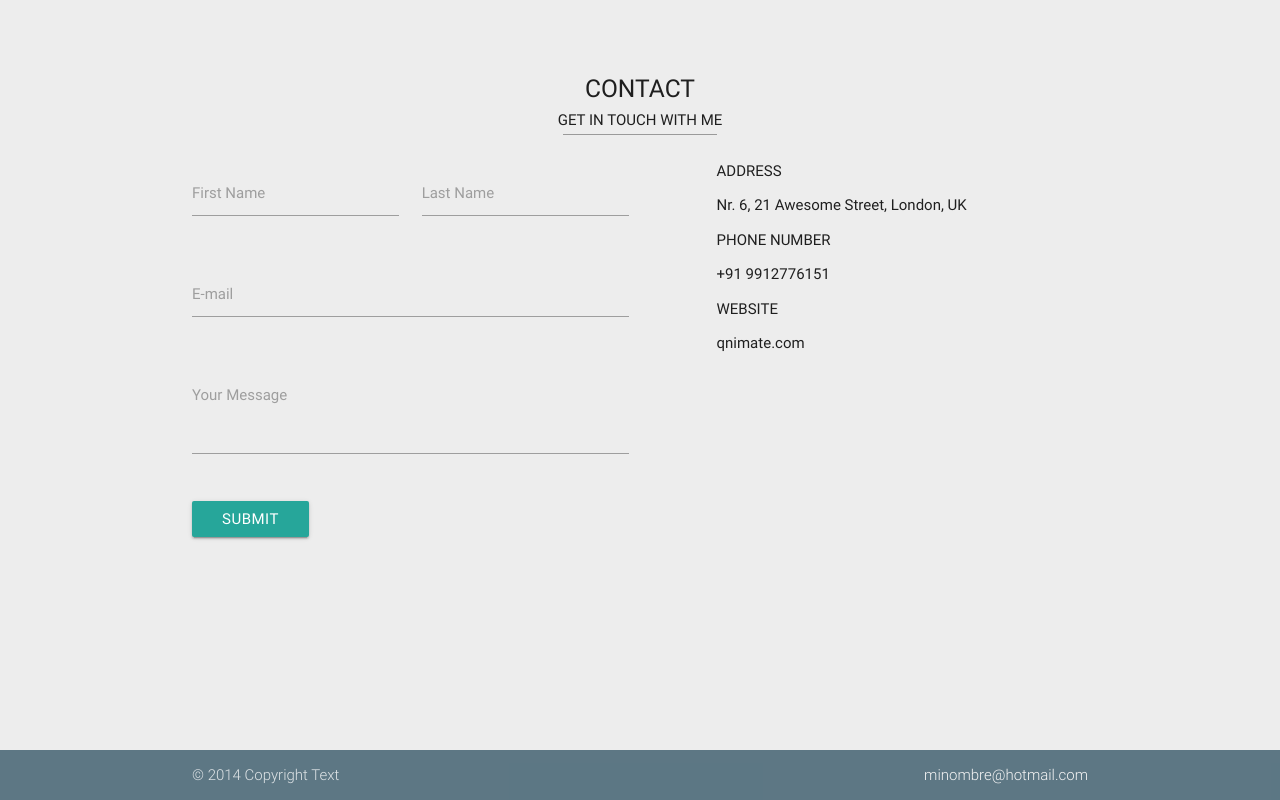
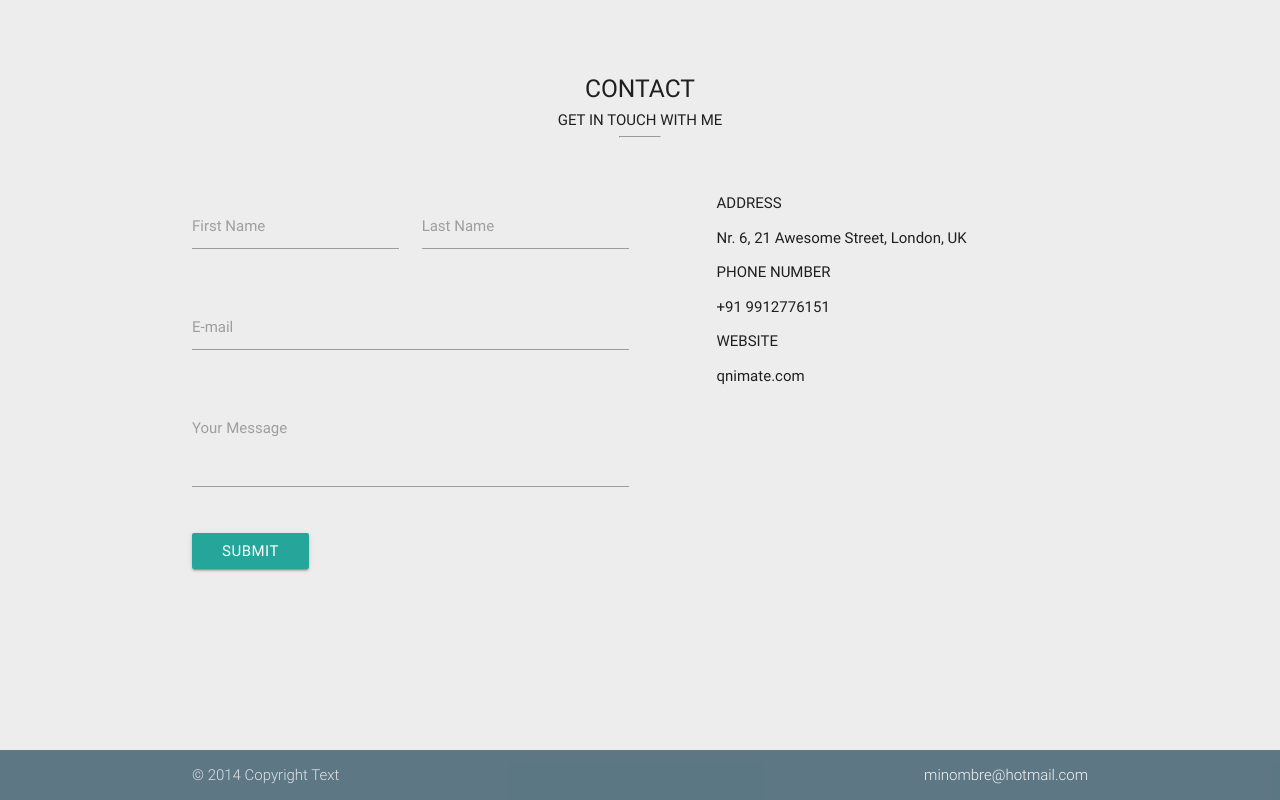
Before and after one commit to GeraldineCh/ProyectoMaterialize, a plain HTML site: page index.html in a window 1280 px wide. Drawn offline with nearby package versions, Linux system fonts and the light colour scheme.

Commit message:
Cambio de divider por hr

```diff
--- a/css/style.css
+++ b/css/style.css
@@ -1,5 +1,6 @@
 body, html { background-color: #EDEDED !important;}
 body {display: flex; min-height: 100vh; flex-direction: column;}
 main {flex: 1 0 auto;}
+.separador {width: 40px; margin-bottom: 2em;}
 #formulario {margin: 5em 0;}
 form {margin-bottom: 4em;}
--- a/index.html
+++ b/index.html
@@ -20,10 +20,10 @@
         <div class="container">
 
           <div id="formulario" class=" row input-field col s12 m6">
-            <div class="row">
+            <div class="row title">
               <h5 class="center-align">CONTACT</h5>
               <h6 class="center-align">GET IN TOUCH WITH ME</h6>
-              <div class="divider col s2 offset-s5 l2 offset-l5"></div>
+              <hr class="separador center-align">
             </div>
             <div class="row">
               <form class="col s12 l6">
```
